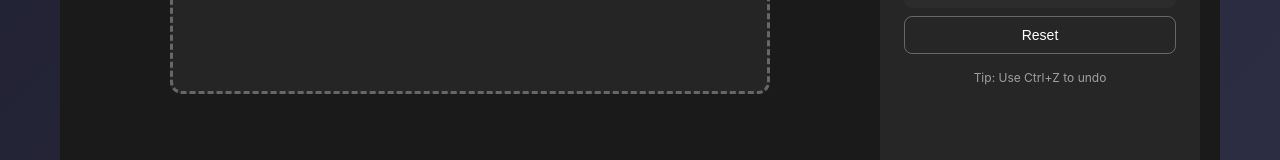
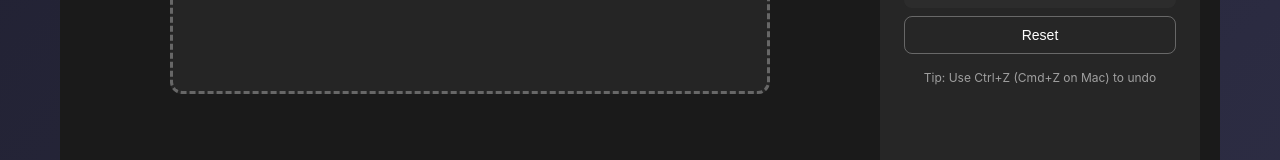
Before and after one commit to pangeafate/SockDesignAdvanced, a Next.js app: page /SockDesignAdvanced/ in a window 1280 px wide. Shown: the part 728-888 px from the top of the page. Built offline with nearby package versions, Linux system fonts and the light colour scheme.

Commit message:
Further updates to PictureDesigner functionality

```diff
--- a/app/components/PictureDesigner.tsx
+++ b/app/components/PictureDesigner.tsx
@@ -58,7 +58,7 @@ export default function PictureDesigner() {
   // Handle keyboard shortcuts
   useEffect(() => {
     const handleKeyDown = (e: KeyboardEvent) => {
-      if (e.ctrlKey && e.key === 'z') {
+      if ((e.ctrlKey || e.metaKey) && e.key === 'z') {
         e.preventDefault();
         undo();
       }
@@ -1018,7 +1018,7 @@ export default function PictureDesigner() {
             Reset
           </button>
           <p style={{ fontSize: '12px', opacity: 0.6, margin: '8px 0 0 0', textAlign: 'center' }}>
-            Tip: Use Ctrl+Z to undo
+            Tip: Use Ctrl+Z (Cmd+Z on Mac) to undo
           </p>
         </div>
       </div>
```
